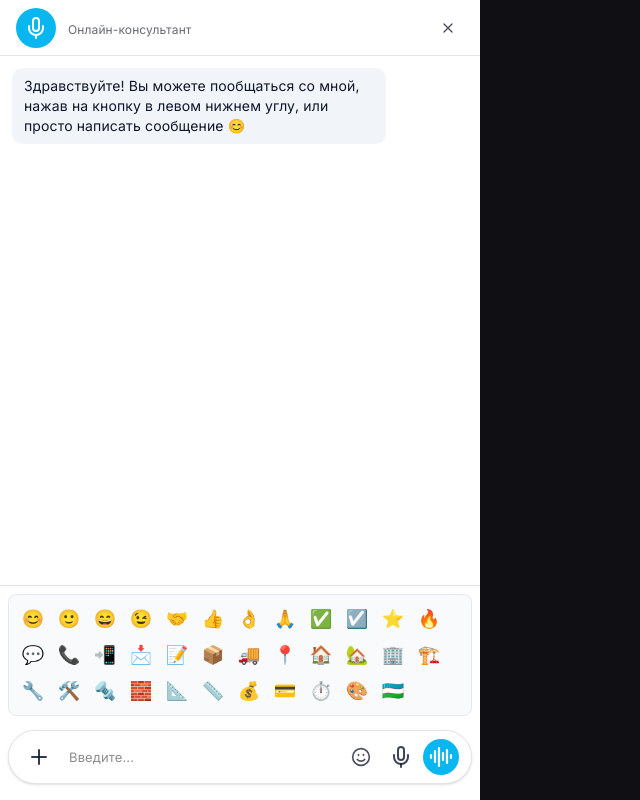
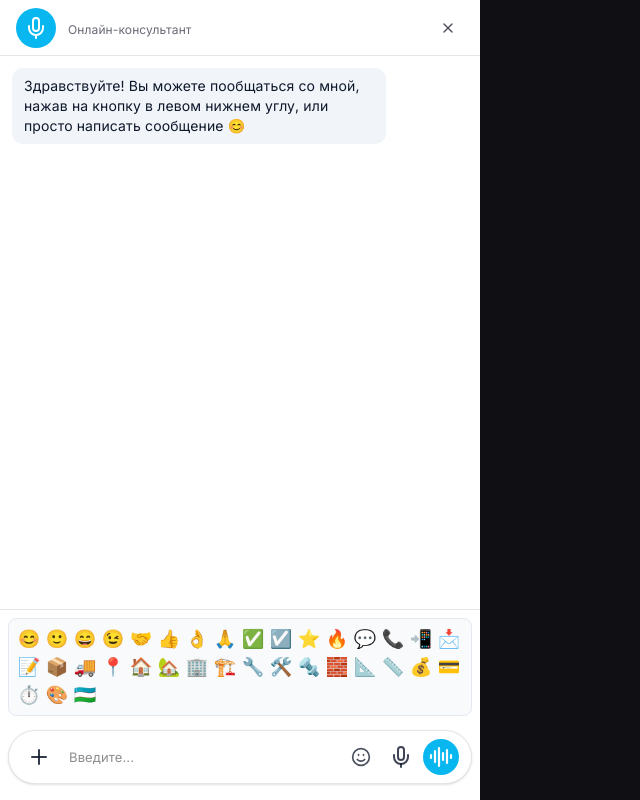
Before and after one commit to Mustafa00764/crm-admin, a Next.js app: page /widget/chat in a window 1280 px wide. Both pictures are taken after a click on the button 361 px from the left and 757 px from the top of the page. Shown: the whole page, without its empty margins (0-640 px from the left). Built offline with nearby package versions, Linux system fonts and the light colour scheme.

Commit message:
edit chat style

```diff
--- a/features/public-chat/ui/public-chat-widget.tsx
+++ b/features/public-chat/ui/public-chat-widget.tsx
@@ -196,7 +196,7 @@ export function PublicChatWidget({
   return (
     <div
       className={cn(
-        'max-w-120 min-h-0 fixed top-0 left-0 max-h-full flex h-full w-full flex-col overflow-hidden pointer-events-auto',
+        'max-w-120 min-h-0 fixed top-0 left-0 max-h-full flex h-full w-full flex-col overflow-x-hidden pointer-events-auto',
         theme === 'light'
           ? 'bg-white text-slate-950'
           : 'bg-[#090b10] text-white'
@@ -598,7 +598,7 @@ export function PublicChatWidget({
                 key={emoji}
                 type="button"
                 onClick={() => addEmoji(emoji)}
-                className="flex h-8 w-8 items-center justify-center rounded-lg text-lg hover:bg-black/10"
+                className="flex h-6 w-6 items-center justify-center rounded-lg text-lg hover:bg-black/10"
               >
                 {emoji}
               </button>
@@ -691,7 +691,7 @@ export function PublicChatWidget({
                 type="button"
                 onClick={stopVoiceMode}
                 disabled={voiceConnecting}
-                className="flex h-9 items-center gap-2 rounded-full bg-[#08b7ef] px-5 text-[14px] font-semibold text-s transition hover:bg-[#16c3fb] disabled:opacity-60"
+                className="flex h-9 items-center gap-2 rounded-full bg-[#08b7ef] px-3 text-[13px] font-medium transition hover:bg-[#16c3fb] disabled:opacity-60"
               >
                 <span className="flex items-end gap-0.75">
                   <span className="h-2.5 w-1 rounded-full bg-white animate-pulse" />
```
